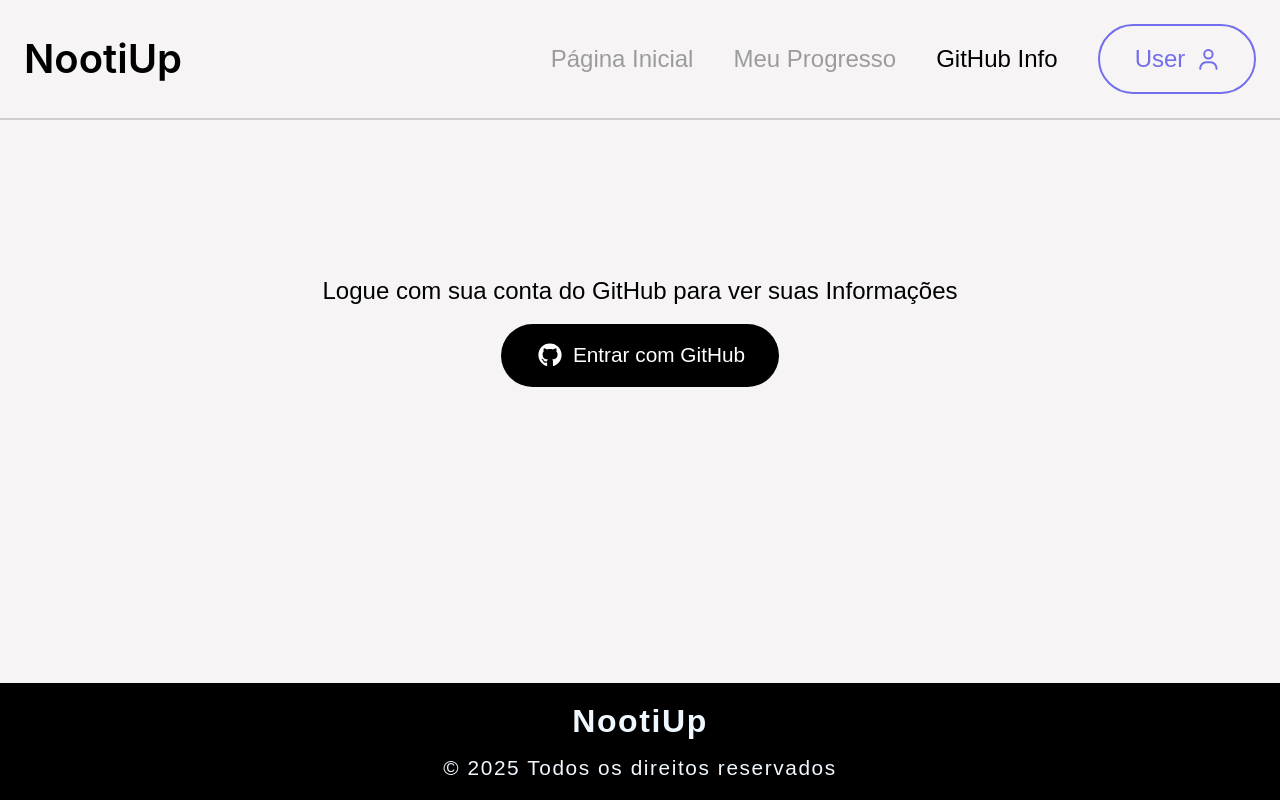
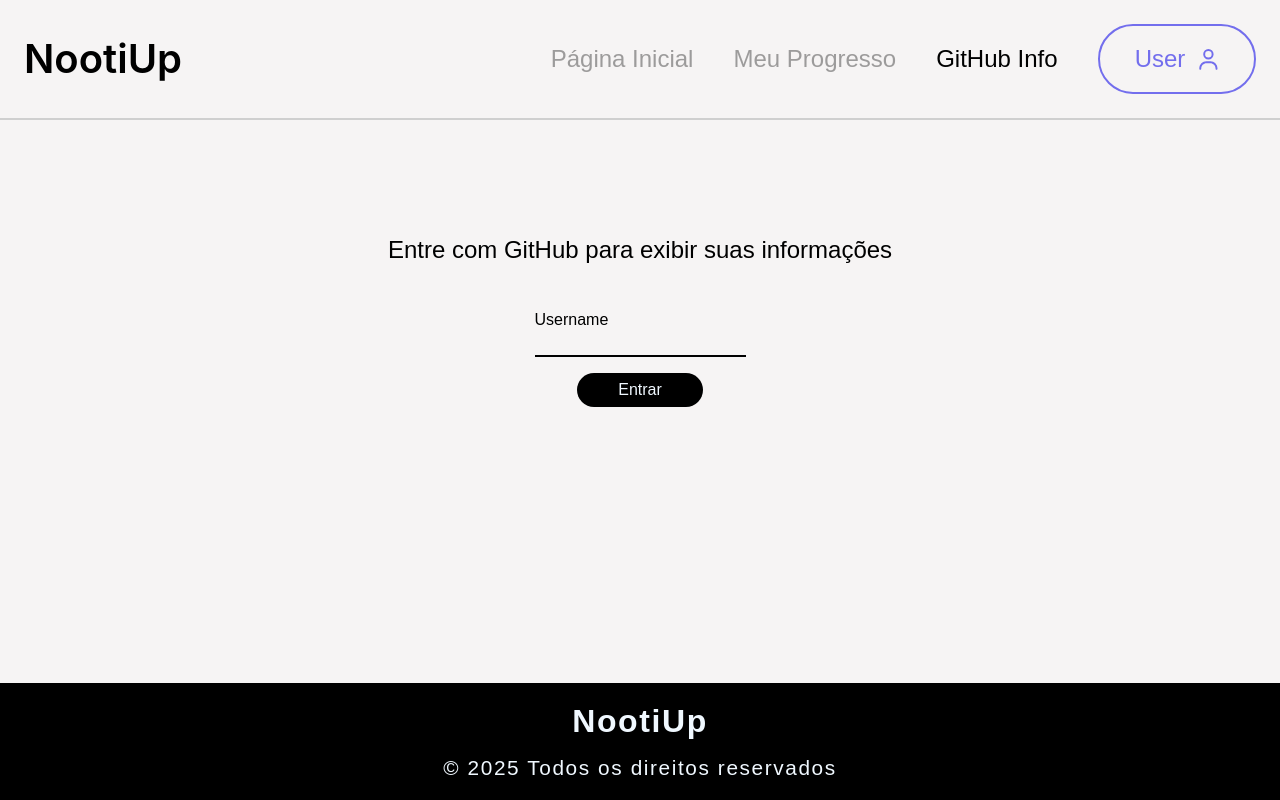
Before and after one commit to Lucas2907/NootiUp-frontend, a React (Vite) app: page /github-info in a window 1280 px wide. Built offline with nearby package versions, Linux system fonts and the light colour scheme; no server answers.

Commit message:
use api to request info data and manipulates it

```diff
--- a/src/components/GitHubInfo/GitHubInfo.css
+++ b/src/components/GitHubInfo/GitHubInfo.css
@@ -1,11 +1,55 @@
-.gitHub-container {
+.github-container {
   display: flex;
   flex-direction: column;
   align-items: center;
+  padding: 2.2rem;
 }
 
 .github-container__text {
   font-weight: 500;
+  margin: 0;
+}
+
+.github-form {
+  display: flex;
+  flex-direction: column;
+  align-items: center;
+  gap: 1rem;
+}
+
+.github-form__elements {
+  display: flex;
+  flex-direction: column;
+}
+
+.github-form__elements-label {
+  margin: 3rem 0 0.3rem 0;
+}
+
+.github-form__input {
+  margin: 0;
+  border: none;
+  background-color: inherit;
+  border-bottom: 2px solid black;
+}
+
+.github-form__input:focus {
+  outline: none;
+}
+
+.github-form__submit {
+  width: 60%;
+  border-radius: 2rem;
+  background-color: #000000;
+  color: aliceblue;
+  padding: 0.5rem;
+  box-sizing: border-box;
+  border: none;
+}
+
+.github-form__submit:hover {
+  opacity: 70%;
+  cursor: pointer;
 }
 
 .github-info {
--- a/src/components/GitHubInfo/GitHubInfo.tsx
+++ b/src/components/GitHubInfo/GitHubInfo.tsx
@@ -2,27 +2,46 @@
 import worldIcon from "../../assets/images/world.png"
 import infoIcon from "../../assets/images/info.png"
 import apiGit from "../../utils/GitHubApi"
-import ButtonGitHub from "../ButtonGitHub/ButtonGitHub"
-import { useState } from "react"
+import { useEffect, useState } from "react"
 
 function GitHubInfo() {
 
-    const [user, setUser] = useState()
-
-    async function showUser(name: string) {
-        const currentUser = await apiGit.getInfo(name)
-        setUser(currentUser)
+    interface UserInfo {
+        [key: string]: string;
     }
 
+    const [user, setUser] = useState<string>("")
+    const [userInfo, setUserInfo] = useState<UserInfo | null>(() => {
+        const savedUser = localStorage.getItem("user");
+        return savedUser ? JSON.parse(savedUser) : null
+    });
 
-    if (!user) {
-        showUser("Lucas")
-        console.log(user)
+    function showCurrentUser(e: React.FormEvent<HTMLFormElement>) {
+        e.preventDefault()
+        setUser(user)
+        if (user) {
+            showUserInfo(user)
+        }
+        return
+    }
+
+    async function showUserInfo(name: string) {
+        const currentUser = await apiGit.getInfo(name)
+        return currentUser.message ? null : setUserInfo(currentUser), localStorage.setItem("user", JSON.stringify(currentUser))
+    }
+
+    if (!userInfo) {
         return (
 
-            <div className="gitHub-container">
-                <h2 className="github-container__text">Logue com sua conta do GitHub para ver suas Informações</h2>
-                <ButtonGitHub />
+            <div className="github-container">
+                <h2 className="github-container__text">Entre com GitHub para exibir suas informações</h2>
+                <form className="github-form" onSubmit={showCurrentUser} >
+                    <div className="github-form__elements">
+                        <label className="github-form__elements-label" id="git-input">Username</label>
+                        <input onChange={(e) => setUser(e.target.value)} value={user} className="github-form__input" id="git-input" />
+                    </div>
+                    <button className="github-form__submit" type="submit">Entrar</button>
+                </form>
             </div>
         )
     }
@@ -39,13 +58,13 @@
                     </div>
 
                     <img
-                        src={user.avatar_url}
+                        src={userInfo.avatar_url}
                         alt="example"
                         className="github-info__basic-profile-image"
                     />
-                    <h3 className="github-info__basic-username">{user.name}</h3>
+                    <h3 className="github-info__basic-username">{userInfo.name}</h3>
                     <p className="github-info__basic-biography">
-                        {user.bio}
+                        {userInfo.bio}
                     </p>
                 </div>
 
@@ -58,12 +77,12 @@
 
                     <div className="github-info__social-list">
                         <div className="github-info__social-item">
-                            <p className="github-info__social-value">{user.followers}</p>
+                            <p className="github-info__social-value">{userInfo.followers}</p>
                             <p className="github-info__social-label">Followers</p>
                         </div>
 
                         <div className="github-info__social-item">
-                            <p className="github-info__social-value">{user.following}</p>
+                            <p className="github-info__social-value">{userInfo.following}</p>
                             <p className="github-info__social-label">Following</p>
                         </div>
                     </div>
@@ -75,12 +94,12 @@
                         src={worldIcon}
                         alt="world icon"
                     />
-                    <p className="github-info__location-text">{user.location}</p>
+                    <p className="github-info__location-text">{userInfo.location}</p>
                 </div>
 
                 <div className="github-info__card github-info__card--repos">
                     <p className="github-info__repos-label">Public Reps</p>
-                    <p className="github-info__repos-value">{user.public_repos}</p>
+                    <p className="github-info__repos-value">{userInfo.public_repos}</p>
                 </div>
             </div>
         </div>
--- a/src/components/MyProfile/MyProfile.tsx
+++ b/src/components/MyProfile/MyProfile.tsx
@@ -27,7 +27,6 @@
             </div>
             <p className="my-profile-text">Entrou em 18/01/2025</p>
             <Link to={"/signin"} className="app-link my-profile-exit_link"><button className="my-profile__button my-profile-exit">Sair</button></Link >
-            <ButtonGitHub />
         </div >
     )
 }
--- a/src/utils/GitHubApi.tsx
+++ b/src/utils/GitHubApi.tsx
@@ -22,9 +22,11 @@
     const res = await fetch(`https://api.github.com/users/${info}`)
       .then((res) => res.json())
       .then((data) => {
-        console.log(data)
         return data
 
+      }).catch((err) => {
+        console.log(err)
+        return null
       })
     return res
   }
```
